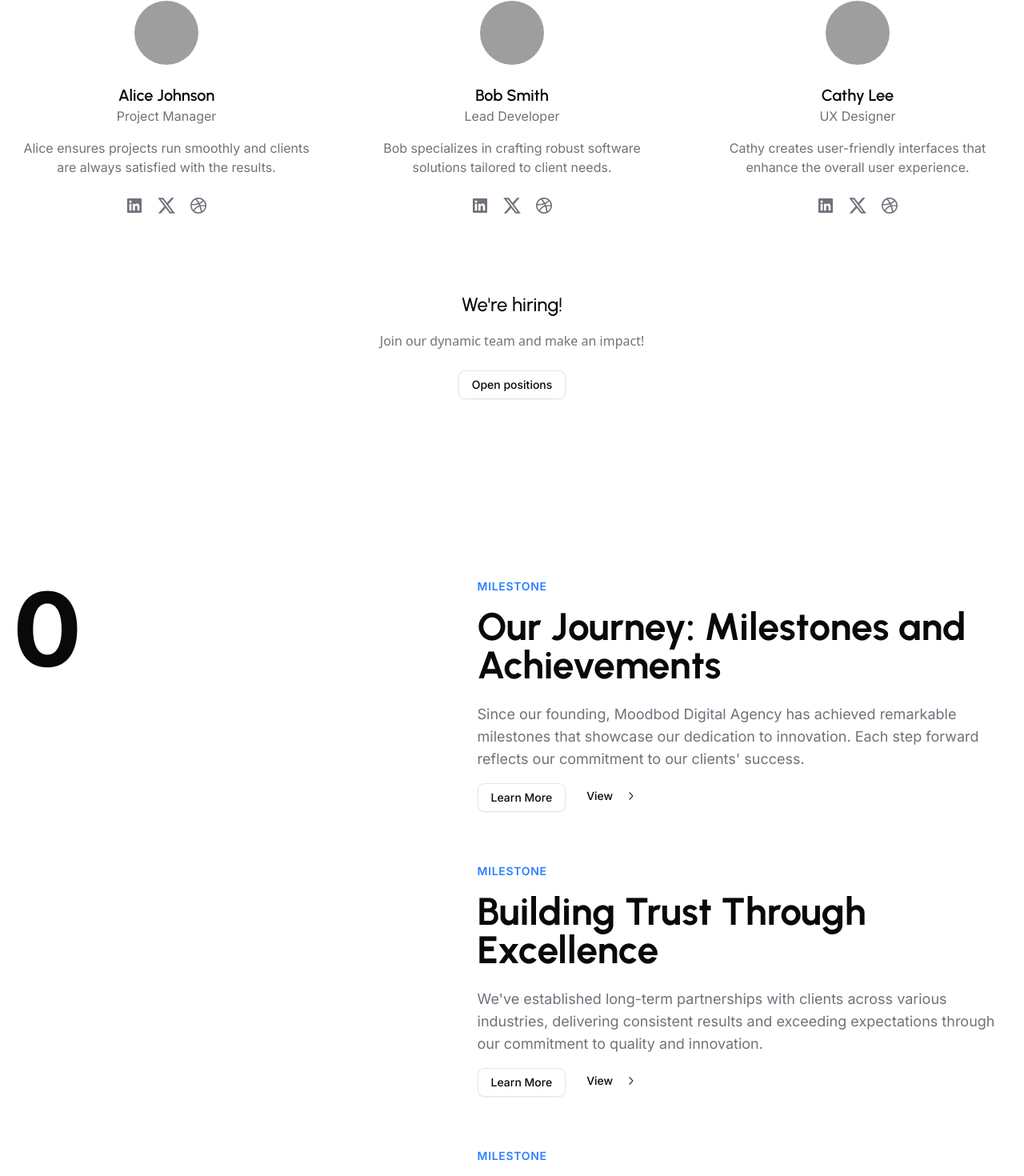
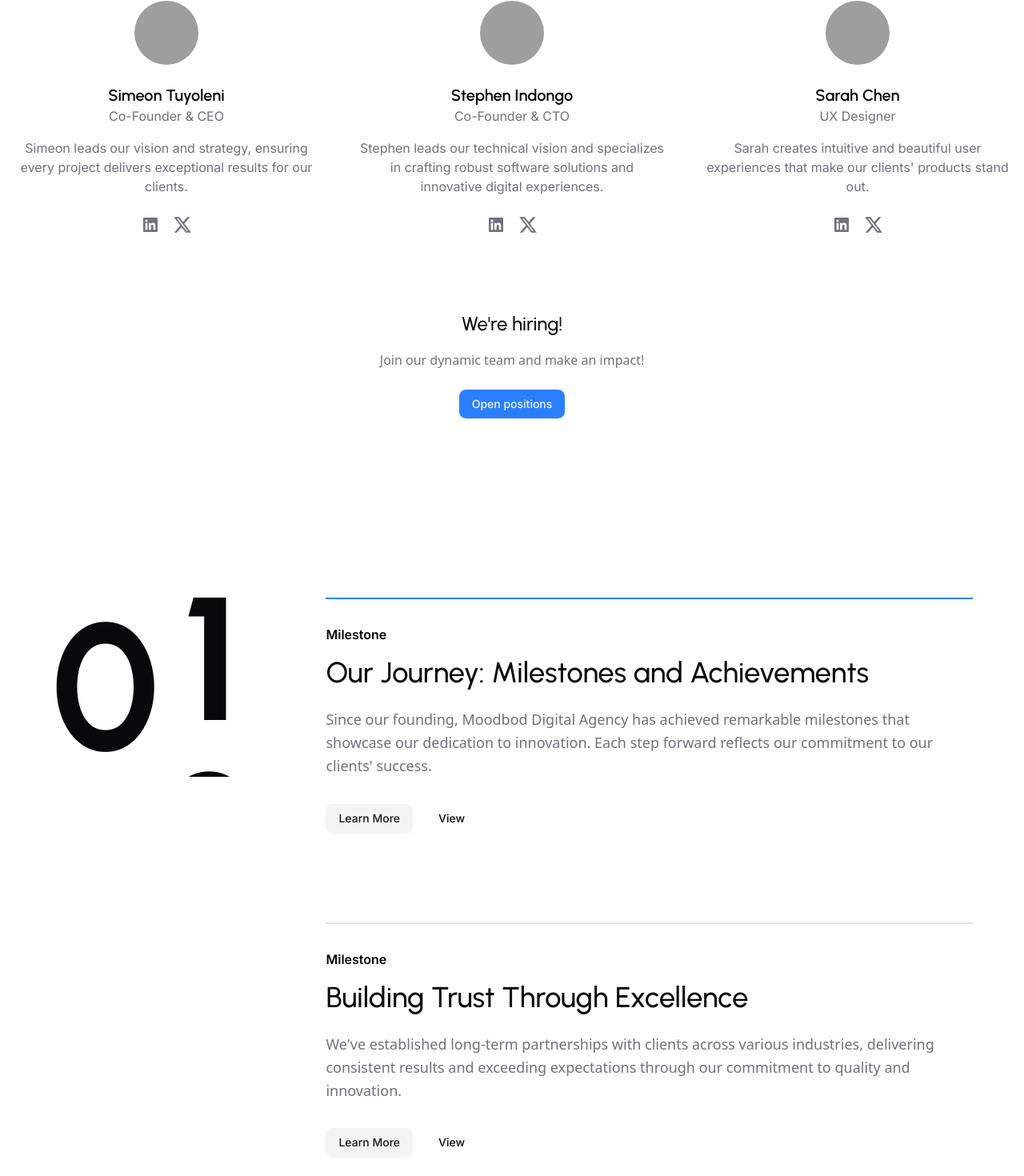
Before and after one commit to tuyoleni/moodbod, a Next.js app: page /about in a window 1280 px wide. Shown: the part 1525-2995 px from the top of the page at 80% size. Built offline with nearby package versions, Linux system fonts and the light colour scheme; grey boxes are pictures that could not be loaded.

Commit message:
Refactor AboutPage: replace multiple components with streamlined Hero, Story, Team, and Milestone components; remove outdated AboutCta, AboutHero, AboutStory, AboutTeam, and AboutMilestones components for improved structure and clarity.

```diff
--- a/app/about/page.tsx
+++ b/app/about/page.tsx
@@ -1,17 +1,49 @@
-import {
-  AboutHero,
-  AboutStory,
-  AboutTeam,
-  AboutMilestones,
-} from "@/components/about";
+import { Hero, Story, Team } from "@/components/about";
+import { Milestone } from "@/components/Milestone";
+
+const milestonesData = [
+  {
+    number: "01",
+    tagline: "Milestone",
+    heading: "Our Journey: Milestones and Achievements",
+    description:
+      "Since our founding, Moodbod Digital Agency has achieved remarkable milestones that showcase our dedication to innovation. Each step forward reflects our commitment to our clients' success.",
+    buttons: [
+      { title: "Learn More", variant: "secondary" as const },
+      { title: "View", variant: "ghost" as const },
+    ],
+  },
+  {
+    number: "02",
+    tagline: "Milestone",
+    heading: "Building Trust Through Excellence",
+    description:
+      "We've established long-term partnerships with clients across various industries, delivering consistent results and exceeding expectations through our commitment to quality and innovation.",
+    buttons: [
+      { title: "Learn More", variant: "secondary" as const },
+      { title: "View", variant: "ghost" as const },
+    ],
+  },
+  {
+    number: "03",
+    tagline: "Milestone",
+    heading: "Innovation and Growth",
+    description:
+      "Our continuous investment in cutting-edge technologies and methodologies has positioned us as leaders in the digital transformation space, helping businesses thrive in the modern landscape.",
+    buttons: [
+      { title: "Learn More", variant: "secondary" as const },
+      { title: "View", variant: "ghost" as const },
+    ],
+  },
+];
 
 export default function AboutPage() {
   return (
     <div className="min-h-screen">
-      <AboutHero />
-      <AboutStory />
-      <AboutTeam />
-      <AboutMilestones />
+      <Hero />
+      <Story />
+      <Team />
+      <Milestone milestones={milestonesData} />
     </div>
   );
 }
--- /dev/null
+++ b/components/Milestone.tsx
@@ -0,0 +1,104 @@
+"use client";
+
+import { Button } from "@/components/ui/button";
+import { useRef } from "react";
+import { motion, useScroll, useSpring, useTransform } from "framer-motion";
+
+type MilestoneData = {
+  number: string;
+  tagline: string;
+  heading: string;
+  description: string;
+  buttons?: Array<{
+    title: string;
+    variant?: "default" | "secondary" | "outline" | "ghost";
+  }>;
+};
+
+type MilestoneProps = {
+  milestones: MilestoneData[];
+};
+
+export function Milestone({ milestones }: MilestoneProps) {
+  const ref = useRef<HTMLDivElement>(null);
+
+  const { scrollYProgress } = useScroll({
+    target: ref,
+    offset: ["start end", "end start"],
+  });
+
+  const featureCount = milestones.length;
+  const numbers = Array.from({ length: featureCount }, (_, index) => index + 1);
+  const y = useTransform(
+    scrollYProgress,
+    [0.4, 0.5, 0.65, 0.75],
+    ["0%", "-33.5%", "-33.5%", "-66.5%"]
+  );
+
+  return (
+    <section ref={ref} className="px-[5%] py-16 md:py-24 lg:py-28">
+      <div className="container">
+        <div className="relative grid auto-cols-fr grid-cols-1 items-start gap-x-8 gap-y-12 md:grid-cols-[0.75fr_1fr] md:gap-y-16 lg:grid-cols-[max-content_1fr] lg:gap-x-20">
+          <div className="static top-[20%] hidden h-56 overflow-hidden md:sticky md:flex md:items-start">
+            <h1 className="text-[6rem] font-bold leading-[1] md:text-[14rem]">
+              0
+            </h1>
+            <motion.div className="text-center" style={{ y }}>
+              {numbers.map((number, index) => (
+                <h1
+                  key={index}
+                  className="text-[6rem] font-bold leading-[1] md:text-[14rem]"
+                >
+                  {number}
+                </h1>
+              ))}
+            </motion.div>
+          </div>
+          <div className="grid auto-cols-fr grid-cols-1 gap-x-12 gap-y-12 md:gap-x-28 md:gap-y-28">
+            {milestones.map((milestone, index) => (
+              <MilestoneCard key={index} milestone={milestone} />
+            ))}
+          </div>
+        </div>
+      </div>
+    </section>
+  );
+}
+
+const MilestoneCard = ({ milestone }: { milestone: MilestoneData }) => {
+  const ref = useRef<HTMLDivElement>(null);
+  const { scrollYProgress } = useScroll({
+    target: ref,
+    offset: ["start center", "end center"],
+  });
+  const animatedWidth = useSpring(scrollYProgress, {
+    stiffness: 100,
+    damping: 20,
+  });
+  const width = { width: useTransform(animatedWidth, [0, 1], ["0%", "100%"]) };
+
+  return (
+    <div className="flex flex-col items-start justify-center py-8 md:py-0">
+      <div className="mt-10 flex text-[6rem] font-bold leading-[1] md:mt-0 md:hidden md:text-[14rem]">
+        {milestone.number}
+      </div>
+      <div ref={ref} className="mb-8 mt-8 h-0.5 w-full bg-border md:mt-0">
+        <motion.div className="h-0.5 w-8 bg-primary" style={width} />
+      </div>
+      <p className="mb-3 font-semibold md:mb-4">{milestone.tagline}</p>
+      <h2 className="mb-5 font-heading text-4xl font-medium md:mb-6">
+        {milestone.heading}
+      </h2>
+      <p className="text-lg text-muted-foreground font-sans leading-relaxed">
+        {milestone.description}
+      </p>
+      <div className="mt-6 flex flex-wrap items-center gap-4 md:mt-8">
+        {milestone.buttons?.map((button, index) => (
+          <Button key={index} variant={button.variant || "default"}>
+            {button.title}
+          </Button>
+        ))}
+      </div>
+    </div>
+  );
+};
--- a/components/about/AboutCta.tsx
+++ /dev/null
@@ -1,35 +0,0 @@
-"use client";
-
-import { Button } from "@/components/ui/button";
-import Image from "next/image";
-
-export function AboutCta() {
-  return (
-    <section className="px-4 py-16 md:py-24 lg:py-28">
-      <div className="container mx-auto">
-        <div className="grid grid-cols-1 gap-12 lg:grid-cols-2 lg:items-center lg:gap-20">
-          <div>
-            <h2 className="mb-6 text-4xl font-bold md:text-5xl lg:text-6xl">
-              Transform Your Business Today
-            </h2>
-            <p className="mb-8 text-lg text-muted-foreground">
-              Ready to take your business to the next level? Let&apos;s work
-              together to create innovative digital solutions that drive real
-              results.
-            </p>
-            <Button size="lg">Discover What is Possible</Button>
-          </div>
-          <div>
-            <Image
-              src="/images/cta/cta-main.jpg"
-              alt="Transform your business with Moodbod"
-              width={600}
-              height={400}
-              className="w-full rounded-lg object-cover"
-            />
-          </div>
-        </div>
-      </div>
-    </section>
-  );
-}
--- a/components/about/AboutMilestones.tsx
+++ /dev/null
@@ -1,78 +0,0 @@
-"use client";
-
-import { Button } from "@/components/ui/button";
-import { RxChevronRight } from "react-icons/rx";
-
-const milestones = [
-  {
-    number: "01",
-    title: "Our Journey: Milestones and Achievements",
-    description:
-      "Since our founding, Moodbod Digital Agency has achieved remarkable milestones that showcase our dedication to innovation. Each step forward reflects our commitment to our clients' success.",
-  },
-  {
-    number: "02",
-    title: "Building Trust Through Excellence",
-    description:
-      "We've established long-term partnerships with clients across various industries, delivering consistent results and exceeding expectations through our commitment to quality and innovation.",
-  },
-  {
-    number: "03",
-    title: "Innovation and Growth",
-    description:
-      "Our continuous investment in cutting-edge technologies and methodologies has positioned us as leaders in the digital transformation space, helping businesses thrive in the modern landscape.",
-  },
-];
-
-export function AboutMilestones() {
-  return (
-    <section className="px-4 py-16 md:py-24 lg:py-28">
-      <div className="container mx-auto">
-        <div className="grid grid-cols-1 gap-12 lg:grid-cols-[0.75fr_1fr] lg:gap-20">
-          <div className="hidden lg:block">
-            <div className="sticky top-20">
-              <div className="text-6xl font-bold leading-none md:text-8xl lg:text-9xl">
-                0
-              </div>
-            </div>
-          </div>
-
-          <div className="space-y-16">
-            {milestones.map((milestone, index) => (
-              <div key={index} className="flex flex-col">
-                <div className="mb-8 flex items-center gap-4 lg:hidden">
-                  <div className="text-4xl font-bold leading-none md:text-6xl">
-                    {milestone.number}
-                  </div>
-                  <div className="h-0.5 flex-1 bg-border">
-                    <div className="h-0.5 w-8 bg-primary" />
-                  </div>
-                </div>
-
-                <div className="mb-4">
-                  <p className="mb-4 text-sm font-semibold uppercase tracking-wider text-primary">
-                    Milestone
-                  </p>
-                  <h2 className="mb-6 text-3xl font-bold md:text-4xl lg:text-5xl">
-                    {milestone.title}
-                  </h2>
-                  <p className="text-lg text-muted-foreground">
-                    {milestone.description}
-                  </p>
-                </div>
-
-                <div className="flex flex-wrap gap-4">
-                  <Button variant="outline">Learn More</Button>
-                  <Button variant="ghost" size="sm" className="group">
-                    View
-                    <RxChevronRight className="ml-2 h-4 w-4 transition-transform group-hover:translate-x-1" />
-                  </Button>
-                </div>
-              </div>
-            ))}
-          </div>
-        </div>
-      </div>
-    </section>
-  );
-}
--- a/components/about/AboutHero.tsx
+++ b/components/about/Hero.tsx
@@ -2,7 +2,7 @@
 
 import { Button } from "@/components/ui/button";
 
-export function AboutHero() {
+export function Hero() {
   return (
     <section className="relative px-[5%] py-16 md:py-24 lg:py-28">
       <div className="container mx-auto max-w-4xl text-center">
--- a/components/about/AboutStory.tsx
+++ b/components/about/Story.tsx
@@ -2,7 +2,7 @@
 
 import Image from "next/image";
 
-export function AboutStory() {
+export function Story() {
   return (
     <section className="px-4 py-16 md:py-24 lg:py-28">
       <div className="container mx-auto">
--- a/components/about/AboutTeam.tsx
+++ b/components/about/Team.tsx
@@ -2,49 +2,46 @@
 
 import { Button } from "@/components/ui/button";
 import Image from "next/image";
-import { BiLogoDribbble, BiLogoLinkedinSquare } from "react-icons/bi";
+import { BiLogoLinkedinSquare } from "react-icons/bi";
 import { FaXTwitter } from "react-icons/fa6";
 
 const teamMembers = [
   {
-    name: "Alice Johnson",
-    role: "Project Manager",
+    name: "Simeon Tuyoleni",
+    role: "Co-Founder & CEO",
     description:
-      "Alice ensures projects run smoothly and clients are always satisfied with the results.",
+      "Simeon leads our vision and strategy, ensuring every project delivers exceptional results for our clients.",
     image: "/images/team/team-member-1.jpg",
     social: {
       linkedin: "#",
       twitter: "#",
-      dribbble: "#",
     },
   },
   {
-    name: "Bob Smith",
-    role: "Lead Developer",
+    name: "Stephen Indongo",
+    role: "Co-Founder & CTO",
     description:
-      "Bob specializes in crafting robust software solutions tailored to client needs.",
+      "Stephen leads our technical vision and specializes in crafting robust software solutions and innovative digital experiences.",
     image: "/images/team/team-member-2.jpg",
     social: {
       linkedin: "#",
       twitter: "#",
-      dribbble: "#",
     },
   },
   {
-    name: "Cathy Lee",
+    name: "Sarah Chen",
     role: "UX Designer",
     description:
-      "Cathy creates user-friendly interfaces that enhance the overall user experience.",
+      "Sarah creates intuitive and beautiful user experiences that make our clients' products stand out.",
     image: "/images/team/team-member-3.jpg",
     social: {
       linkedin: "#",
       twitter: "#",
-      dribbble: "#",
     },
   },
 ];
 
-export function AboutTeam() {
+export function Team() {
   return (
     <section className="px-4 py-16 md:py-24 lg:py-28">
       <div className="container mx-auto">
@@ -91,12 +88,6 @@ export function AboutTeam() {
                 >
                   <FaXTwitter className="h-6 w-6" />
                 </a>
-                <a
-                  href={member.social.dribbble}
-                  className="text-muted-foreground transition-colors hover:text-primary"
-                >
-                  <BiLogoDribbble className="h-6 w-6" />
-                </a>
               </div>
             </div>
           ))}
@@ -109,7 +100,7 @@ export function AboutTeam() {
           <p className="mb-6 text-muted-foreground font-sans leading-relaxed">
             Join our dynamic team and make an impact!
           </p>
-          <Button variant="outline">Open positions</Button>
+          <Button>Open positions</Button>
         </div>
       </div>
     </section>
```
Also changed, not shown: components/about/index.ts (+3 -5 lines).
